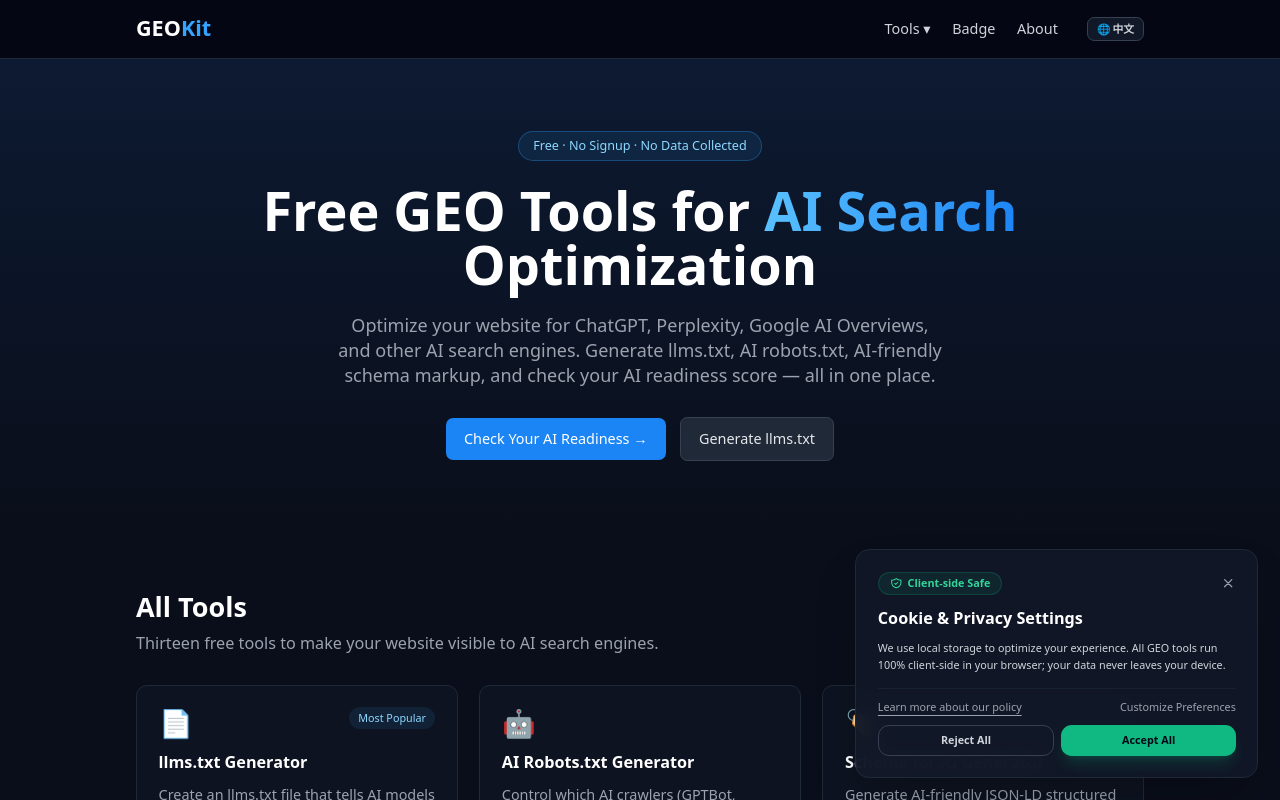
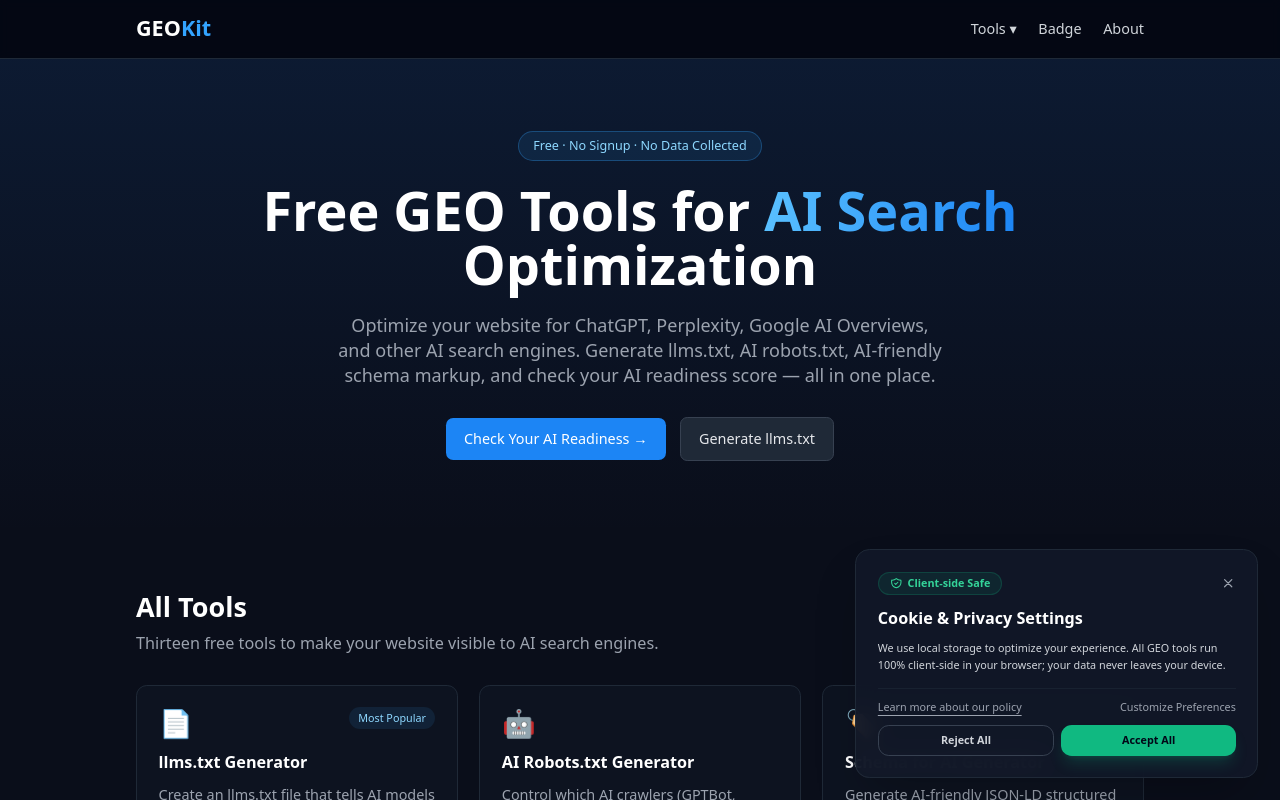
Before and after one commit to gstar-byte/geokit, a Next.js app: page / in a window 1280 px wide. Shown: the top 800 px of the page. Built offline with nearby package versions, Linux system fonts and the light colour scheme.

Commit message:
feat: remove translation button from global Header and set UI to English only

```diff
--- a/components/Header.tsx
+++ b/components/Header.tsx
@@ -60,14 +60,6 @@
           >
             {t("About", "About")}
           </Link>
-
-          {/* Language Toggle */}
-          <button
-            onClick={() => setLang(lang === "en" ? "zh" : "en")}
-            className="ml-2 rounded-lg border border-gray-700 bg-gray-900 px-2.5 py-1 text-xs font-semibold text-gray-300 hover:bg-gray-800 hover:text-white transition-colors"
-          >
-            {lang === "en" ? "🌐 中文" : "🌐 EN"}
-          </button>
         </nav>
       </div>
     </header>
```
